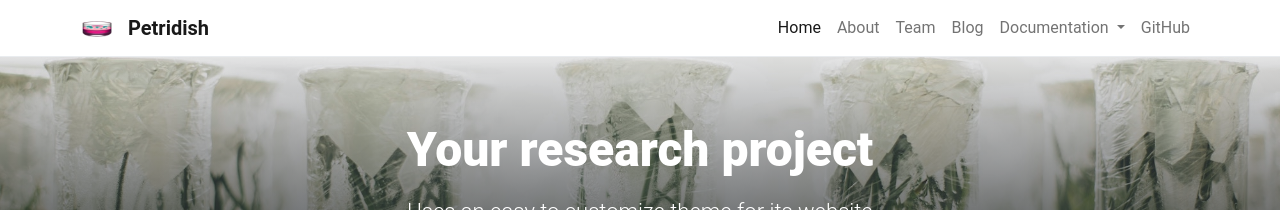
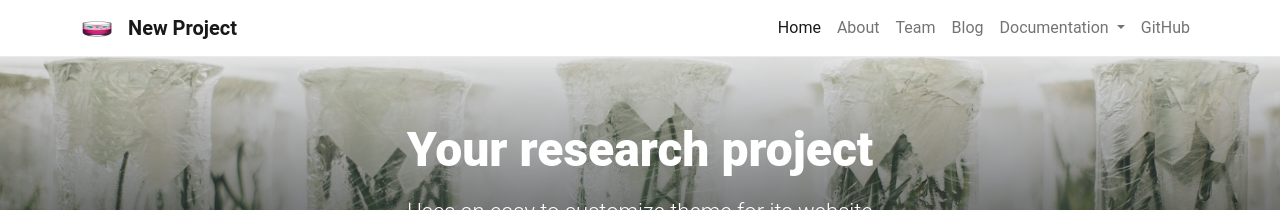
Before and after one commit to mihaelarotar/project_website, a Jekyll site: the page built from pages/home.md, in a window 1280 px wide. Shown: the top 210 px of the page. Built offline with Jekyll 4.4.1, drawn with Linux system fonts in a browser that asks for light colours; comment, search, counter and statistics services are not loaded.

Commit message:
Update _config.yml

```diff
--- a/_config.yml
+++ b/_config.yml
@@ -1,6 +1,6 @@
 # SITE SETTINGS
 remote_theme: peterdesmet/petridish@3.0
-title: Petridish                        # Title in top navigation bar (navbar) and <head>
+title: New Project                        # Title in top navigation bar (navbar) and <head>
 author: Peter Desmet                    # Used for copyright statement in footer
 baseurl: "/petridish"                   # Only required if your site is in a directory e.g. https://username.github.io/sitename
                                         # which has url: "https://username.github.io" (no slash) and baseurl: "/sitename" (leading slash)
```
